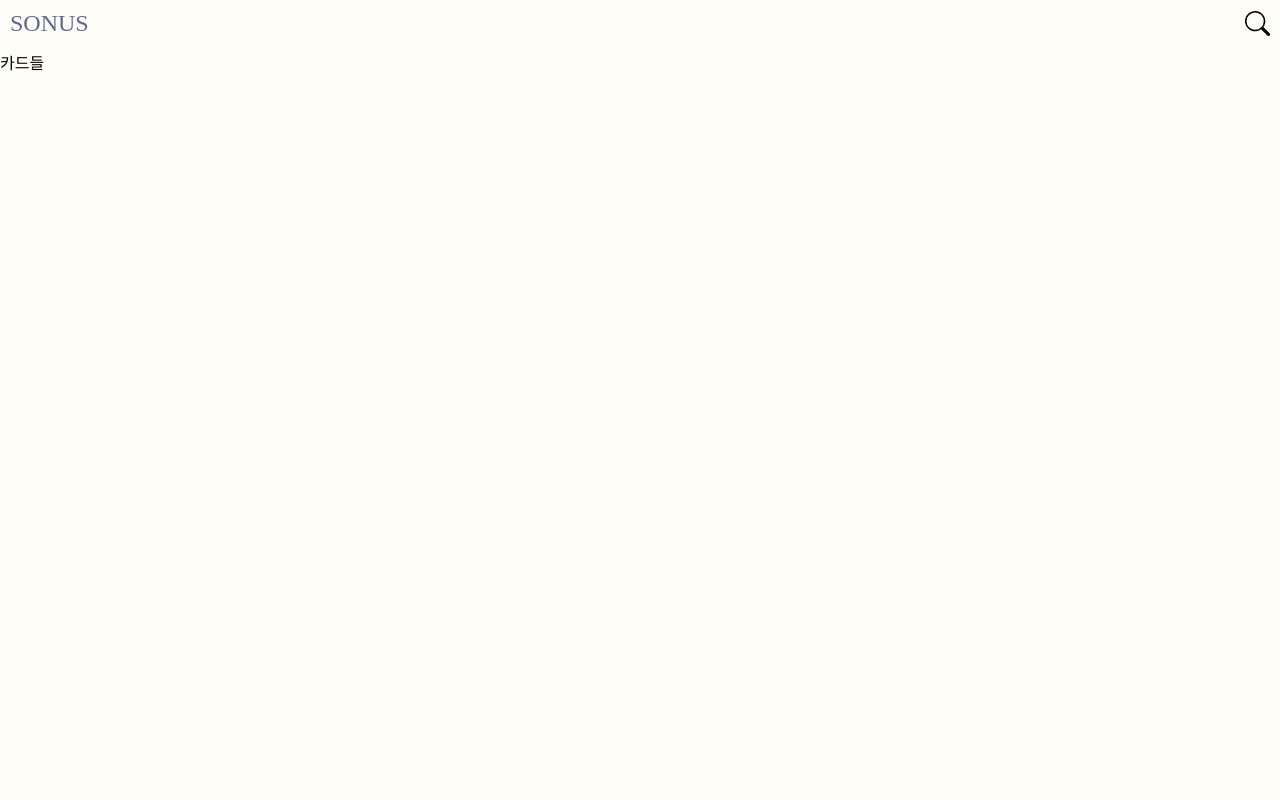
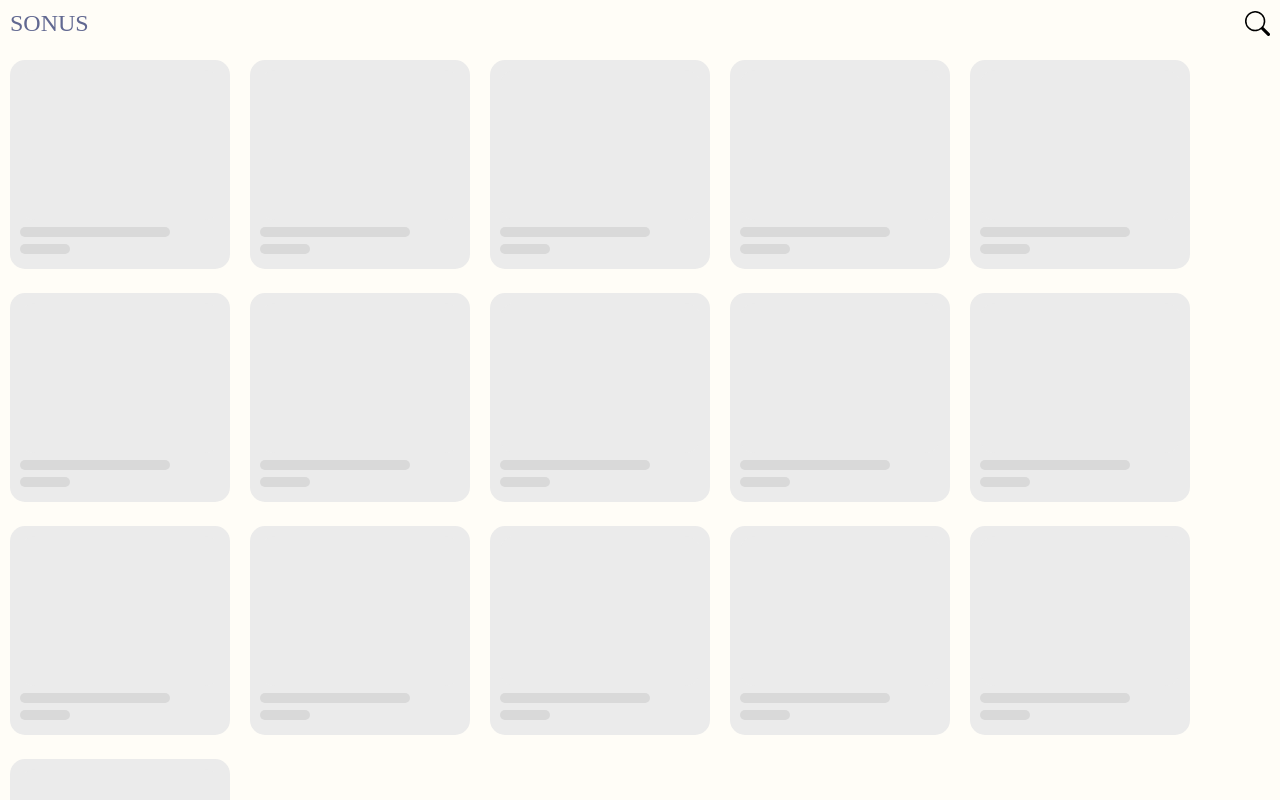
Before and after one commit to junguk98/sonus, a React app in the folder client/: page / in a window 1280 px wide. Shown: the top 800 px of the page. Built offline with nearby package versions, Linux system fonts and the light colour scheme; a web font is replaced by a local one.

Commit message:
feat: add Cards component

```diff
--- /dev/null
+++ b/client/src/components/cards/Card.tsx
@@ -0,0 +1,14 @@
+import React from 'react';
+import '../../styles/card.scss';
+
+function Card() {
+  return (
+    <div className="card">
+      <div className="thumnail"></div>
+      <div className="title"></div>
+      <div className="contents"></div>
+    </div>
+  );
+}
+
+export default Card;
--- /dev/null
+++ b/client/src/components/cards/Cards.tsx
@@ -0,0 +1,27 @@
+import React from 'react';
+import Card from './Card';
+
+function Cards() {
+  return (
+    <>
+      <Card />
+      <Card />
+      <Card />
+      <Card />
+      <Card />
+      <Card />
+      <Card />
+      <Card />
+      <Card />
+      <Card />
+      <Card />
+      <Card />
+      <Card />
+      <Card />
+      <Card />
+      <Card />
+    </>
+  );
+}
+
+export default Cards;
--- a/client/src/pages/MainPage.tsx
+++ b/client/src/pages/MainPage.tsx
@@ -1,11 +1,12 @@
 import React from 'react';
 import MainLayout from '../layouts/MainLayout';
 import Header from '../components/header/Header';
+import Cards from '../components/cards/Cards';
 export default function MainPage() {
   return (
     <MainLayout>
       <Header />
-      <div>카드들</div>
+      <Cards />
     </MainLayout>
   );
 }
--- /dev/null
+++ b/client/src/styles/card.scss
@@ -0,0 +1,33 @@
+.card {
+  display: inline-block;
+  position: relative;
+  align-self: center;
+  justify-self: center;
+  width: 200px;
+  border-radius: 15px;
+  padding: 10px;
+  margin: 10px;
+  background: #ebebeb;
+}
+
+.thumnail {
+  background-color: #ebebeb;
+  border-radius: 15px;
+  width: 100%;
+  height: 150px;
+}
+
+.title {
+  background-color: #d9d9d9;
+  border-radius: 15px;
+  margin: 7px 0;
+  width: 150px;
+  height: 10px;
+}
+.contents {
+  background-color: #d9d9d9;
+  border-radius: 15px;
+  margin: 5px 0;
+  width: 50px;
+  height: 10px;
+}
```
